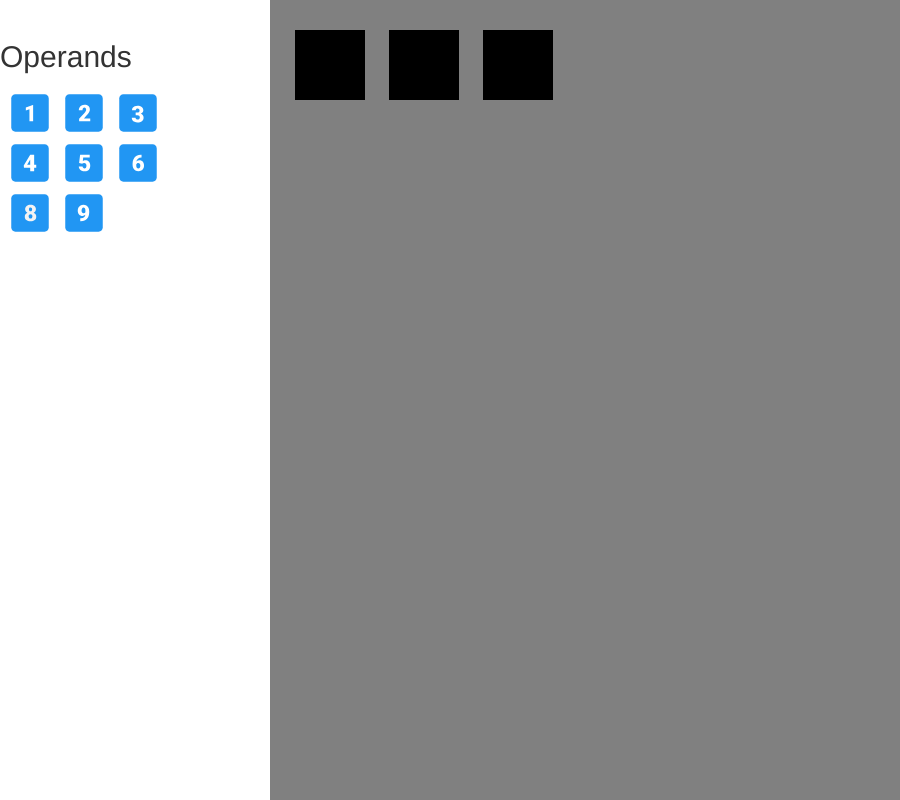
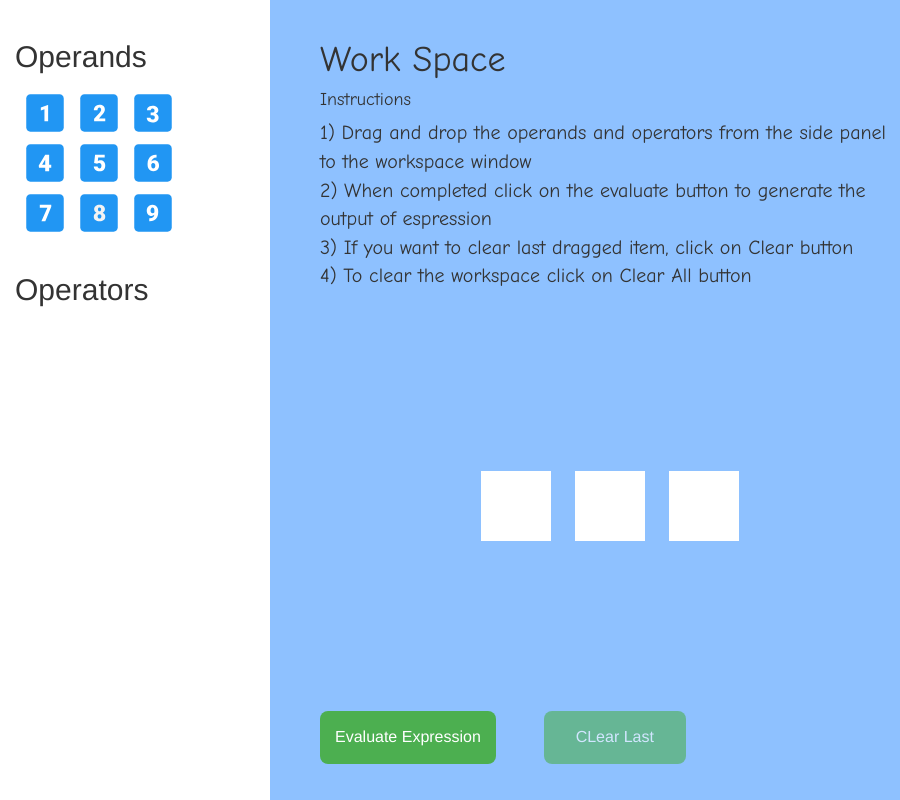
Before and after one commit to SER515Team22/SER515Team22, an Electron app: page mainWindow.html in a window 900 px wide. Drawn offline with nearby package versions, Linux system fonts and the light colour scheme.

Commit message:
UI changes

```diff
--- a/css/style.css
+++ b/css/style.css
@@ -15,11 +15,13 @@ body{
 .left {
   left: 0;
   background-color: white;
+  padding-left: 15px;
 }
 
 .right {
   right: 0;
-  background-color: grey;
+  background-color: #8ec1ff;
+  padding-left: 50px;
 }
 
 .fill{
@@ -38,7 +40,7 @@ body{
 	width: 70px;
 	margin: 10px;
 	border: 3px red;
-	background-color: black;
+	background-color: white;
 }
 
 .hold{
@@ -49,3 +51,42 @@ body{
 	background-color: grey;
 	border-style: dashed;
 }
+
+.right_text{
+	font-family: "Comic Sans MS", cursive, sans-serif;
+	font-size: 20px;
+}
+
+
+.button {
+  background-color: #4CAF50; /* Green */
+  border: none;
+  color: white;
+  padding: 15px 32px;
+  text-align: center;
+  text-decoration: none;
+  display: inline-block;
+  font-size: 16px;
+  border-radius: 8px;
+}
+
+.disabled_button {
+  background-color: #4CAF50; /* Green */
+  border: none;
+  color: white;
+  left: 50px;
+  padding: 15px 32px;
+  text-align: center;
+  text-decoration: none;
+  display: inline-block;
+  font-size: 16px;
+  border-radius: 8px;
+  opacity: 0.6;
+  cursor: not-allowed;
+}
+
+.space{
+    width:15px;
+    height:auto;
+    display:inline-block;
+}
--- a/main1.js
+++ b/main1.js
@@ -24,6 +24,7 @@ for (let empty of empties) {
 function dragStart() {
   global_value = this.id;
   dynamic_src = this.src;
+  console.log(dynamic_src);
   this.className += ' hold';
 }
 
@@ -48,6 +49,7 @@ function dragDrop(e) {
   this.className = 'empty';
 
   let img = this.getElementsByTagName('img')[0];
+  console.log(img);
   img.src = dynamic_src;
 
   // console.log(global_value);
--- a/mainWindow.html
+++ b/mainWindow.html
@@ -11,9 +11,12 @@
 <title>Calculator</title>
 
 </head>
+
 <body>
-    <div class="split left" >
-    <h2>Operands</h2>
+
+    <div class="split left">
+    	<div>
+    		<h2>Operands</h2>
         <div class="col-sm-0">
             <img src="css\images\1.svg" id = "1" class="fill" draggable = "true">
 <!--         </div>
@@ -33,18 +36,36 @@
             <img src="css\images\6.svg" id = "6" class="fill" draggable = "true">
         </div>
         <div class="col-sm-0">
-<!--             <img src="css\images\7.svg" id = "7" class="fill" draggable = "true">
-        </div>
-        <div class="col-sm-0"> -->
-            <img src="css\images\8.svg" id = "8" class="fill" draggable = "true">
+            <img src="css\images\7.svg" id = "7" class="fill" draggable = "true">
+<!--         </div>
+        <div class="col-sm-0">
+ -->            <img src="css\images\8.svg" id = "8" class="fill" draggable = "true">
 <!--         </div>
         <div class="col-sm-0"> -->
             <img src="css\images\9.svg" id = "9" class="fill" draggable = "true">
         </div>
+<br>
+        <div>
+        	<h2 align="left">Operators</h2>
+        </div>
+    	</div>
+
     </div>
 <!-- Added an empty img tag... It wil get updated once something is dragged on to it.. -->
     <div class="split right">
-        <div class="col-md-8">
+    	<div class="right_text">
+    		<h1>Work Space</h1>
+
+	    	<h4>Instructions </h4>
+	    	<p>
+	    		1) Drag and drop the operands and operators from the side panel to the workspace window <br>
+		    	2) When completed click on the evaluate button to generate the output of espression <br>
+		    	3) If you want to clear last dragged item, click on Clear button <br>
+		    	4) To clear the workspace click on Clear All button
+	    	</p>
+    	</div>
+    	<br><br><br><br><br><br><br><br>
+        <div class="col-md-8" align="center">
         <div class="empty">
             <img src="" id = "">
         </div>
@@ -59,6 +80,16 @@
                 <img src="" id = "ep1">
             </div>
     	</div>
+<br><br><br><br><br><br><br><br>
+    	<div>
+    		<button class="button col-md-6">Evaluate Expression</button>
+    		<dir class="space"></dir>
+    		<button class="disabled_button" >CLear Last</button>
+    	</div>
+<!-- <br><br><br>
+    	<div>
+    		<button class="disabled_button" >CLear Last</button>
+    	</div> -->
     </div>
 
 <script src="main1.js"></script>
```
